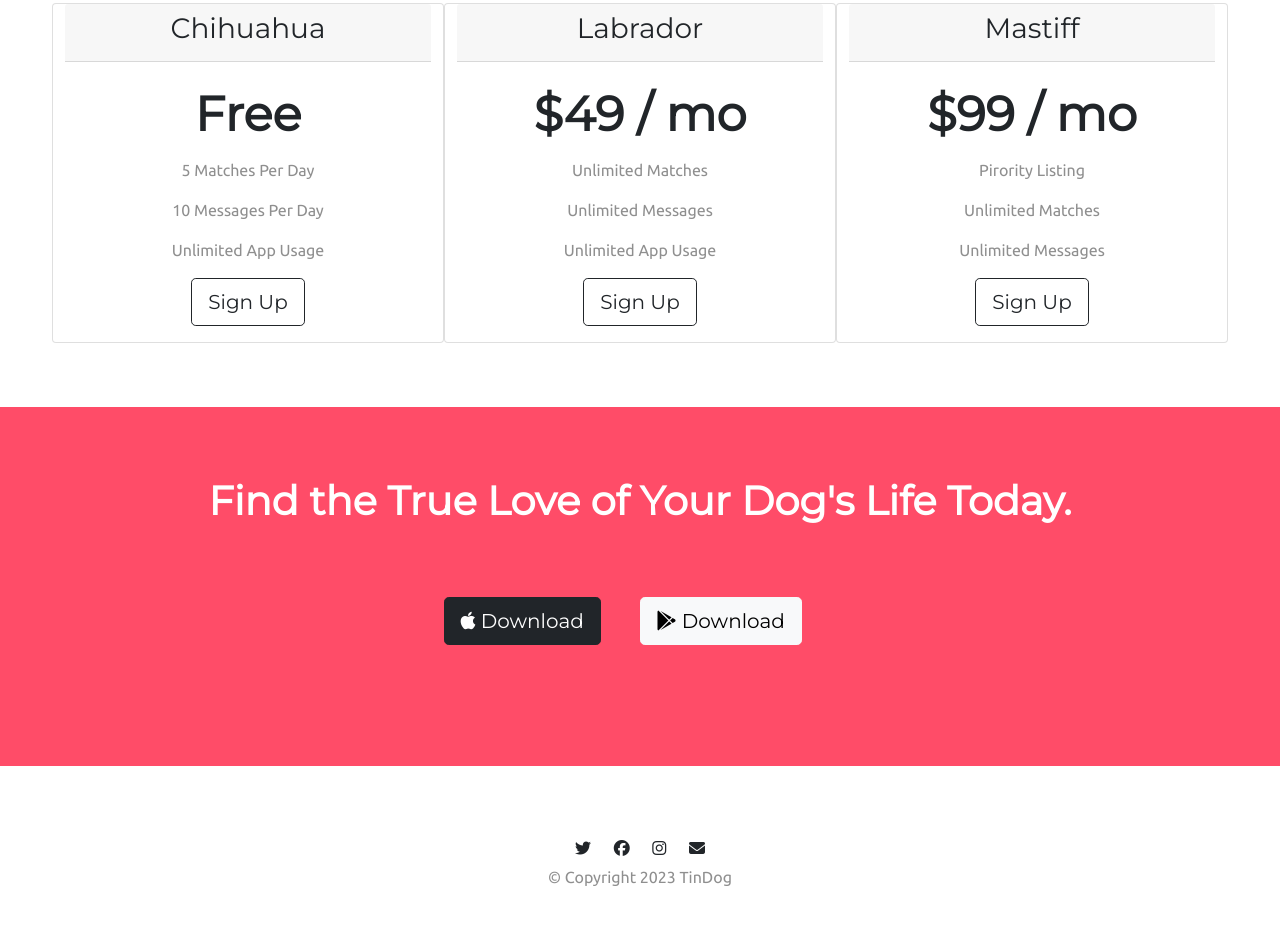
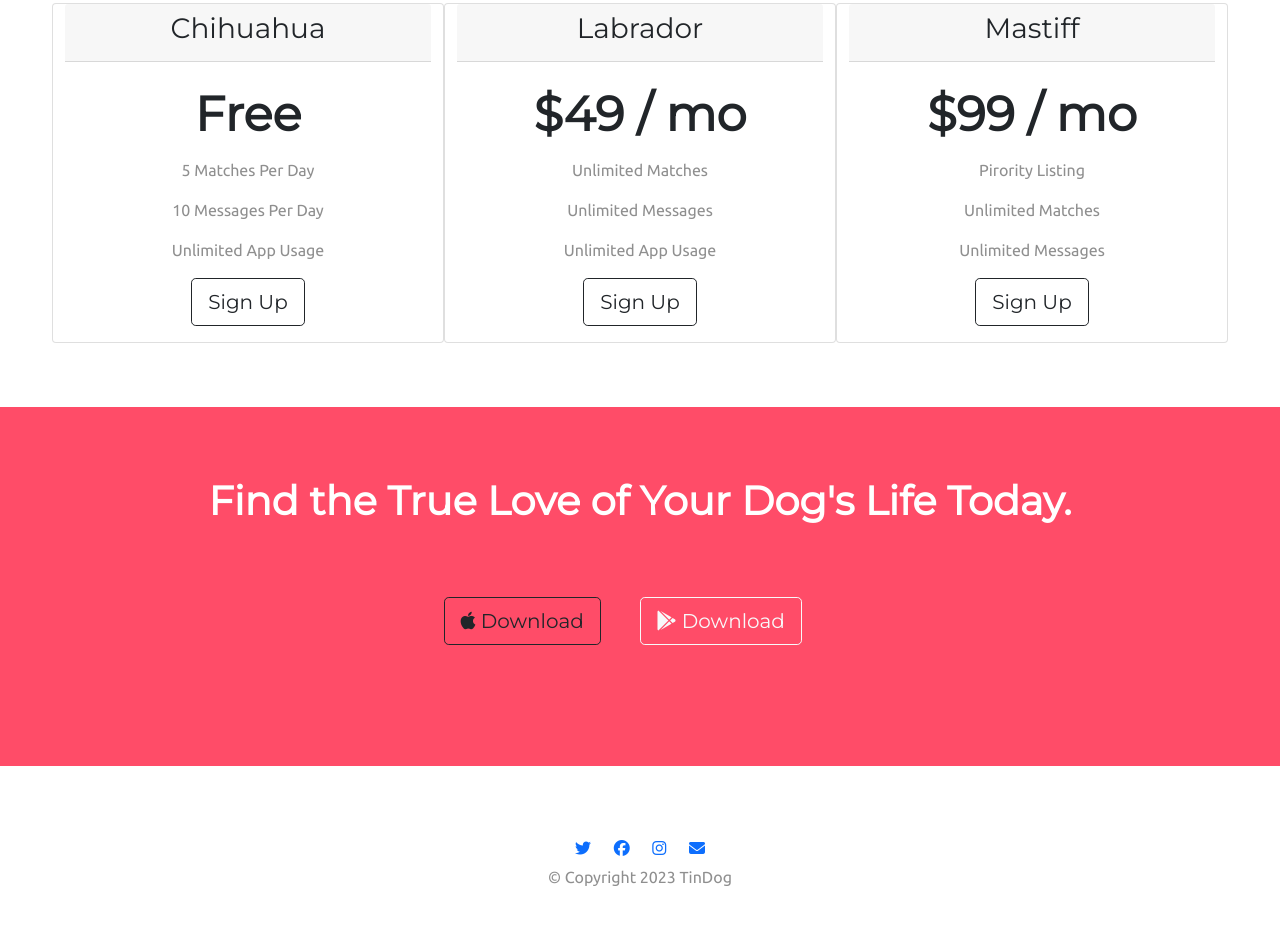
Before and after one commit to H-R-S-HARSH/Tindog, a plain HTML site: page index.html in a window 1280 px wide. Shown: the part 2049-2974 px from the top of the page. Drawn offline with nearby package versions, Linux system fonts and the light colour scheme.

Commit message:
Update index.html

```diff
--- a/index.html
+++ b/index.html
@@ -28,13 +28,13 @@
 
           <ul class="navbar-nav ms-auto">
               <li class="nav-item">
-                  <a class="nav-link" href="">Contact</a>
+                  <a class="nav-link" href="#footer">Contact</a>
               </li>
               <li class="nav-item">
-                  <a class="nav-link" href="">Pricing</a>
+                  <a class="nav-link" href="#pricing">Pricing</a>
               </li>
               <li class="nav-item">
-                  <a class="nav-link" href="">Download</a>
+                  <a class="nav-link" href="#cta">Download</a>
               </li>
           </ul>
         </div>
@@ -49,11 +49,11 @@
           <button type="button" class="btn btn-outline-dark btn-lg download-button"><i class="fa-brands fa-apple"></i> Download</button>
           <button type="button" class="btn btn-outline-light btn-lg download-button"><i class="fa-brands fa-google-play"></i> Download</button>
         </div>
+
         <div class="col-lg-6 iphone">
           <img class="title-image" src="images/iphone6.png" alt="iphone-mockup">
         </div>
       </div>
-
     </div>
   </section>
 
@@ -192,8 +192,8 @@
   <section id="cta">
 
     <h1 class="text-white">Find the True Love of Your Dog's Life Today.</h1>
-    <button type="button" class="btn btn-dark btn-lg download-button"><i class="fa-brands fa-apple"></i> Download</button>
-    <button type="button" class="btn btn-light btn-lg download-button"><i class="fa-brands fa-google-play"></i> Download</button>
+    <button type="button" class="btn btn-outline-dark btn-lg download-button"><i class="fa-brands fa-apple"></i> Download</button>
+    <button type="button" class="btn btn-outline-light btn-lg download-button"><i class="fa-brands fa-google-play"></i> Download</button>
 
   </section>
 
@@ -202,10 +202,10 @@
 
   <footer id="footer">
 
-    <i class="fa-brands fa-twitter marg"></i>
-    <i class="fa-brands fa-facebook marg"></i>
-    <i class="fa-brands fa-instagram marg"></i>
-    <i class="fa-solid fa-envelope marg"></i>
+    <a class="footer-link" href="https://twitter.com/yu_angela?ref_src=twsrc%5Egoogle%7Ctwcamp%5Eserp%7Ctwgr%5Eauthor"><i class="fa-brands fa-twitter marg"></i></a>
+    <a class="footer-link" href="https://www.facebook.com/profile.php?id=100010274447470"><i class="fa-brands fa-facebook marg"></i></a>
+    <a class="footer-link" href="https://www.instagram.com/h._.r._.s._/"><i class="fa-brands fa-instagram marg"></i></a>
+    <a class="footer-link" href="mailto:harshrajsinha71@gmail.com"><i class="fa-solid fa-envelope marg"></i></a>
     <p>© Copyright 2023 TinDog</p>
 
   </footer>
```
